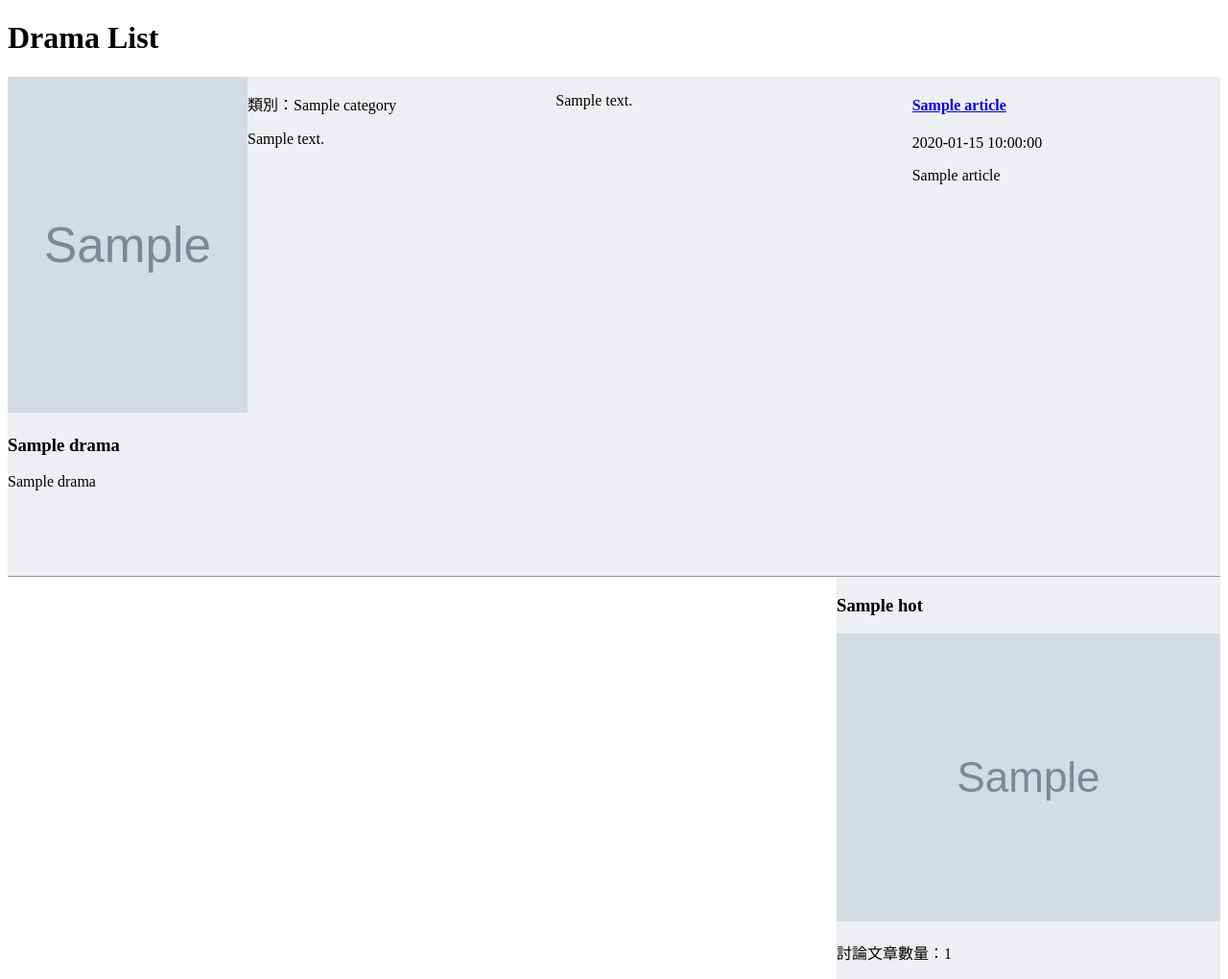
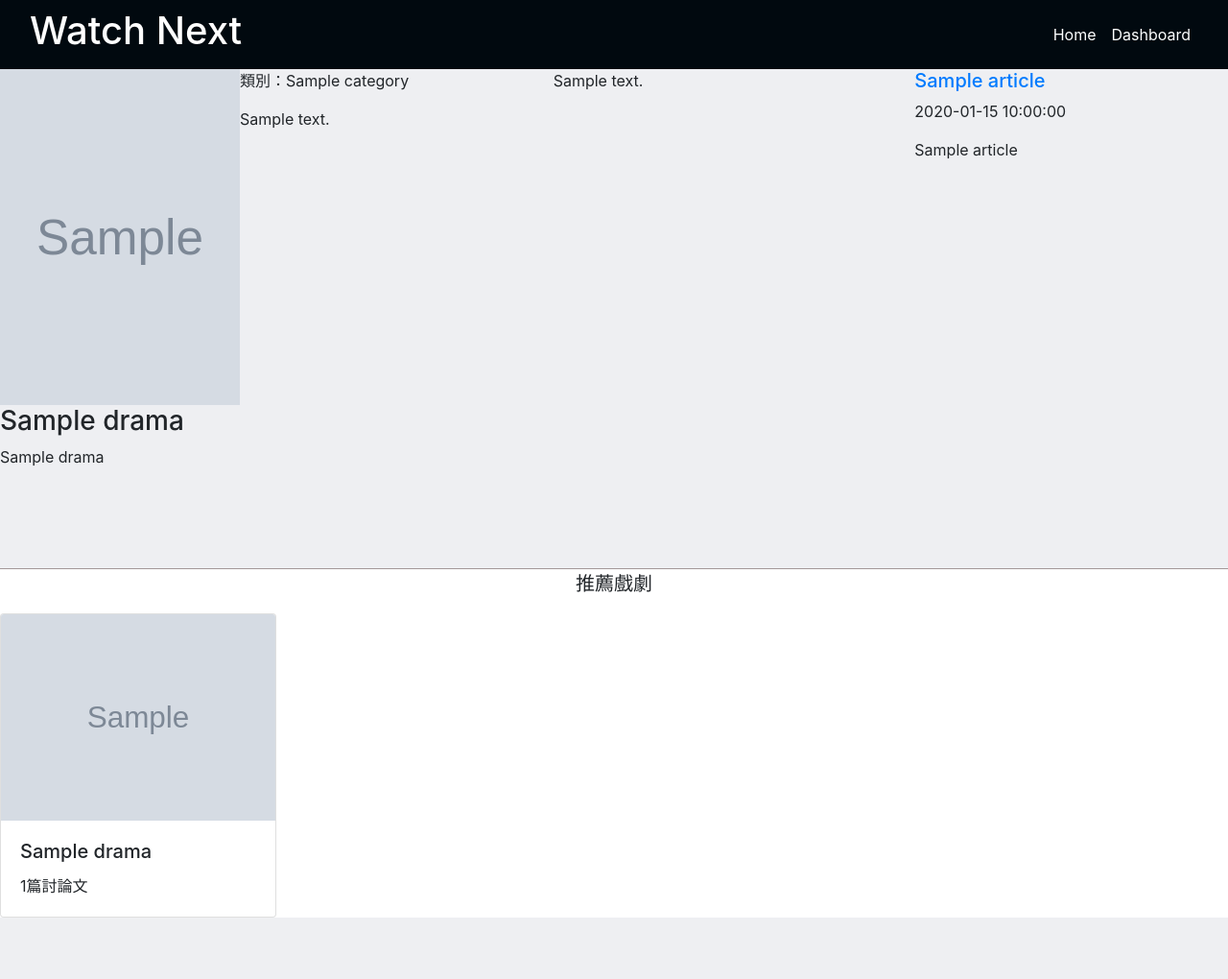
Before and after one commit to hsuu816/WatchNext-Side-Project, a Flask app: template templates/detail.html in a window 1280 px wide. Shown: the whole page at 96% size. After the commit the page ends 956 px from the top, so only its background shows below. Run offline with Flask 3, Linux system fonts and the light colour scheme; the template is opened without the code that fills it: most values are stand-ins (such as "Sample title", 1, 10 or a date in 2020); grey boxes marked "Sample" are stand-in pictures.

Commit message:
feat: add recommend drama content

```diff
--- a/templates/detail.html
+++ b/templates/detail.html
@@ -3,10 +3,32 @@
     <meta charset="UTF-8">
     <meta name="viewport" content="width=device-width, initial-scale=1.0">
     <title>HOME</title>
+    <link rel="stylesheet" href="https://cdn.jsdelivr.net/npm/bootstrap@4.3.1/dist/css/bootstrap.min.css" integrity="sha384-ggOyR0iXCbMQv3Xipma34MD+dH/1fQ784/j6cY/iJTQUOhcWr7x9JvoRxT2MZw1T" crossorigin="anonymous">
     <link rel="stylesheet" href="/static/style.css">
 </head>
 <body>
-    <h1>Drama List</h1>
+    <nav class="navbar navbar-expand-lg bg-body-tertiary" style="background-color: #01090f;" >
+        <div class="container-fluid">
+          <h1 class="text-white">Watch Next</h1>
+          <button class="navbar-toggler" type="button" data-bs-toggle="collapse" data-bs-target="#navbarSupportedContent" aria-controls="navbarSupportedContent" aria-expanded="false" aria-label="Toggle navigation">
+            <span class="navbar-toggler-icon"></span>
+          </button>
+          <div class="collapse navbar-collapse" id="navbarSupportedContent">
+            <ul class="navbar-nav me-auto mb-2 mb-lg-0 ml-auto">
+              <li class="nav-item">
+                <a class="nav-link active text-white" aria-current="page" href="/">Home</a>
+              </li>
+              <li class="nav-item">
+                <a class="nav-link text-white" href="#">Dashboard</a>
+              </li>
+            </ul>
+            <!-- <form class="d-flex" role="search">
+              <input class="form-control me-2" type="search" placeholder="Search" aria-label="Search">
+              <button class="btn btn-sm btn-outline-secondary text-white" type="button">Search</button>
+            </form> -->
+          </div>
+        </div>
+    </nav>
     <div class="drama-container-detail">
         {% for drama in dramas %}
         <div class="drama">
@@ -29,7 +51,7 @@
             <div class="comment">
                 {% for article in drama.comments %}
                     <a href="{{ article.url }}">
-                        <h4>{{ article.title }}</h4>
+                        <h5>{{ article.title }}</h5>
                     </a>
                     <p>{{ article.release_time }}</p>
                     {% for comment in article.comments[:7] %}
@@ -40,16 +62,23 @@
         </div>
         {% endfor %}
     </div>
-
-    <div class="hot-drama">
-        {% for hot in hot_drama %}
-            <h3>{{ hot.name }}</h2>
-            <a href="/api/v1/detail/{{ hot.name }}">
-                <img src="{{ hot.image }}" alt="{{ hot.name }}">
-            </a>
-            <p>討論文章數量：{{ hot.comment_count }}</p>
+    <p class="text-center blockquote">推薦戲劇</p>
+    <div class="row">
+        {% for drama in recommend_drama %}
+            <div class="col-md-3"> <!-- 每個卡片佔用4分之1的寬度-->
+                <div class="card" style="width: 18rem;">
+                    <a href="/api/v1/detail/{{ drama.name }}">
+                        <img src="{{ drama.image }}" class="card-img-top recommend-img" alt="{{ drama.name }}">
+                    </a>
+                    <div class="card-body">
+                        <h5 class="card-title">{{ drama.name }}</h5>
+                        <p class="card-text">{{ drama.comment_count }}篇討論文</p>
+                    </div>
+                </div>
+            </div>
         {% endfor %}
     </div>
+
 
     <script src="/static/scripts.js"></script>
 </body>
```
